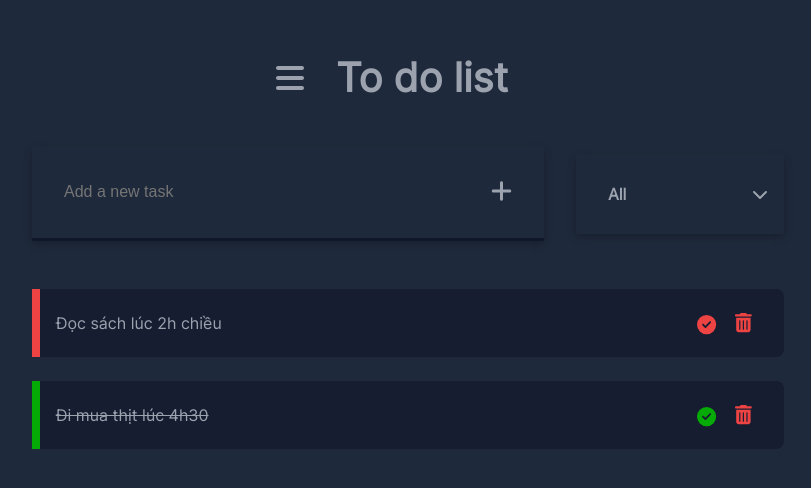
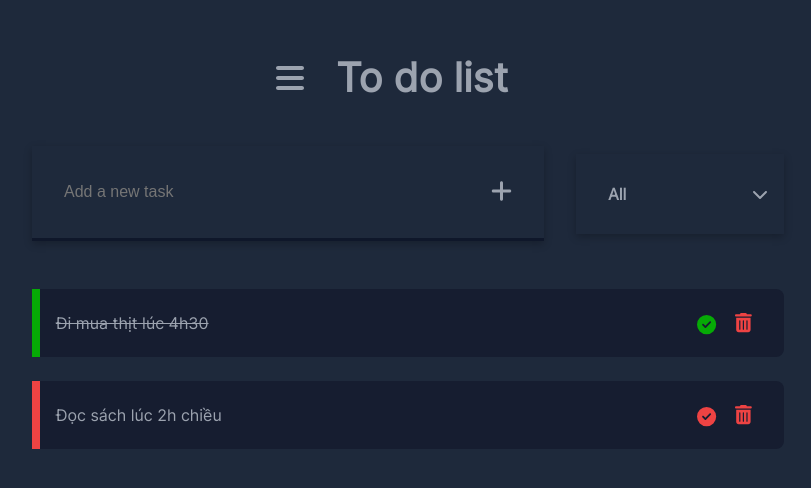
Before and after one commit to doanxuanduyen/todolist, a React (Create React App) app: page / in a window 1280 px wide. Shown: the part 102-590 px from the top of the page, without its empty margins (232-1043 px from the left). Built offline with nearby package versions, Linux system fonts and the light colour scheme.

Commit message:
push todolist finish

```diff
--- a/src/features/index.jsx
+++ b/src/features/index.jsx
@@ -14,13 +14,13 @@ function TodoList() {
   const [todoList, setTodoList] = useState([
     {
       id: uuidv4(),
-      title: "Đọc sách lúc 2h chiều",
-      status: "uncompleted",
+      title: "Đi mua thịt lúc 4h30",
+      status: "completed",
     },
     {
       id: uuidv4(),
-      title: "Đi mua thịt lúc 4h30",
-      status: "completed",
+      title: "Đọc sách lúc 2h chiều",
+      status: "uncompleted",
     },
   ]);
   const [showDropdown, setShowDropdown] = useState(false);
```
